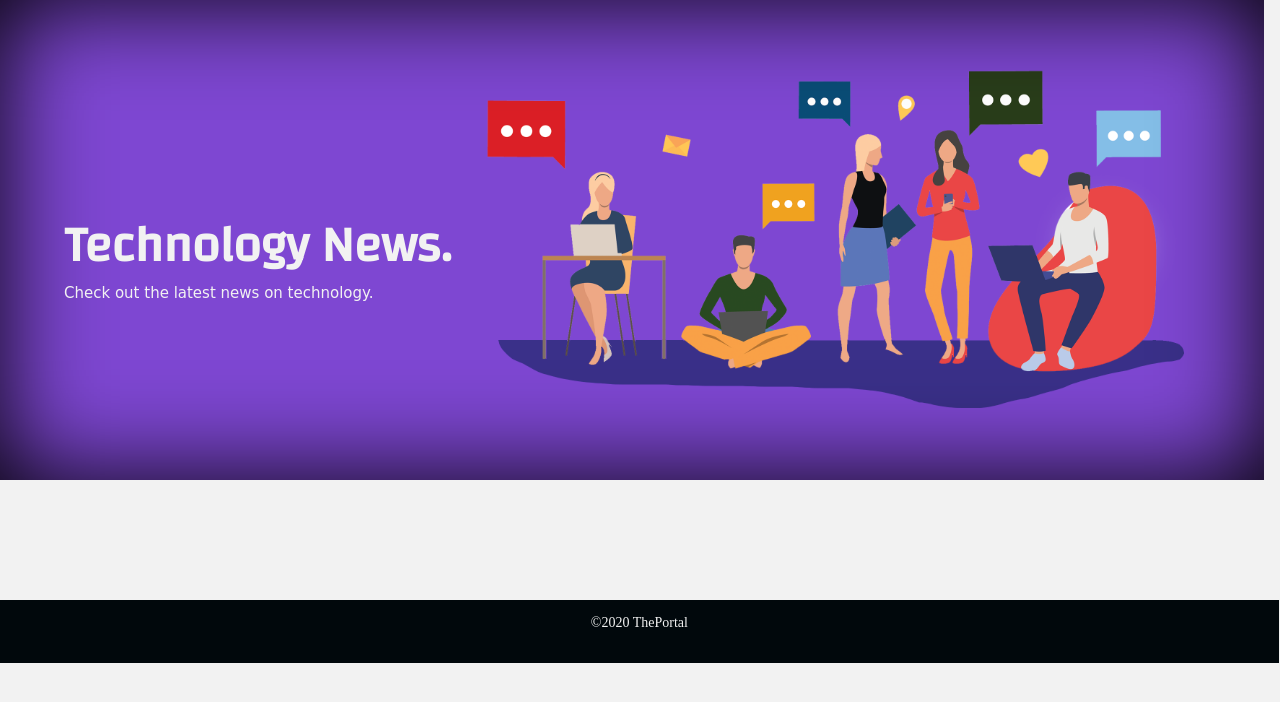
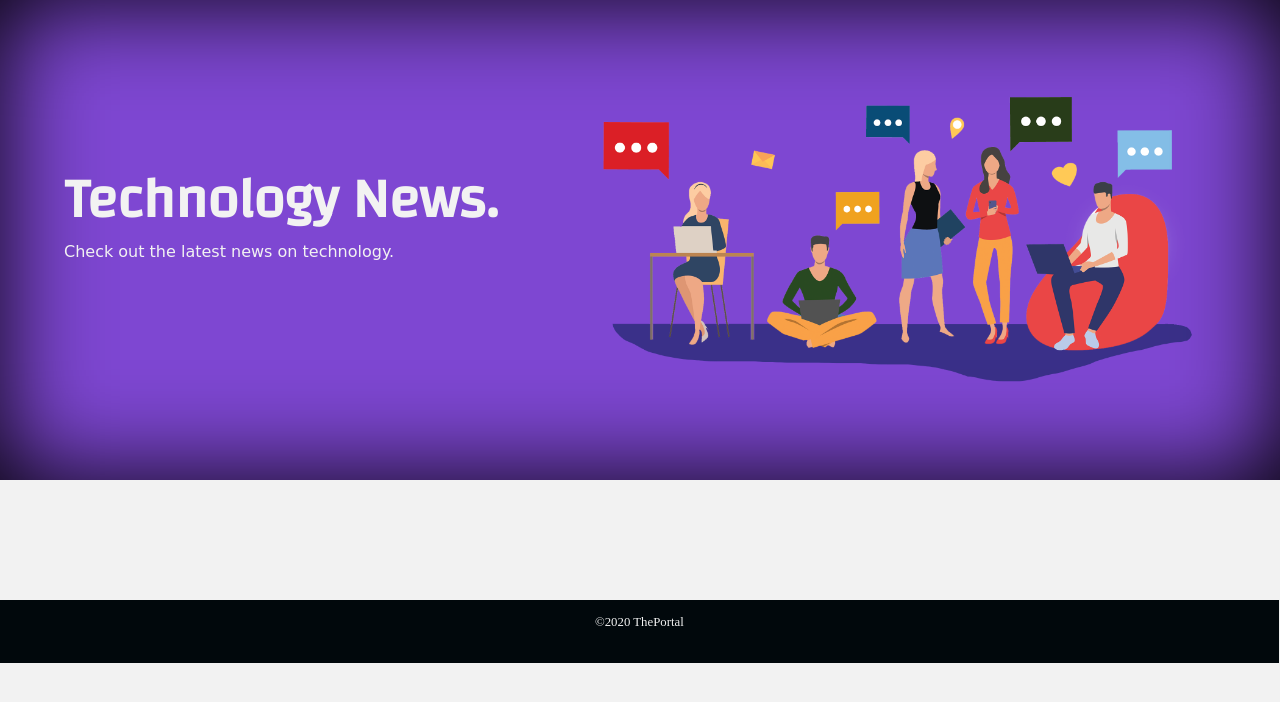
Before and after one commit to angelacoronel/midterm, a PHP site: page /dev.php in a window 1280 px wide. Shown: the part 60-762 px from the top of the page. Run offline with PHP 8.4, Linux system fonts and the light colour scheme; data that the repository does not hold is empty; some web fonts are replaced.

Commit message:
Updated(2)

```diff
--- a/css/style.css
+++ b/css/style.css
@@ -19,8 +19,12 @@ body {
 .body{
   font-family: 'Maitree', serif;
 }
+.greeting-text{
+  font-size: 2.5rem;
+  line-height: 1rem;
+}
 .header-size{
-  font-size: 30px;
+  font-size: 2rem;
   line-height: 1rem;
 }
 
@@ -51,7 +55,7 @@ body {
   display: flex;
   flex-direction: column;
   border: 0px solid black;
-  width: 98.75vw;
+  width: contain;
   justify-content: center;
 }
 .wrap a{
@@ -68,7 +72,7 @@ body {
 .wrap1 {
   display: flex;
   border: 0px solid black;
-  width: 98.75vw;
+  width: contain;
   justify-content: center;
 }
 .wrap1 a{
@@ -200,7 +204,7 @@ body {
   justify-content: center;
   padding-top: 15px;
   font-family: 'Maitree', serif;
-  font-size: 14px;
+  font-size: 0.8rem;
 }
 nav a {
   text-decoration: none;
@@ -212,11 +216,11 @@ nav a {
 #hero {
   border: 0px solid red;
   height: 90vh;
-  width: 98.75vw;
+  width: contain;
   background-image: url("../images/heroo.png");
-  background-size: 60%;
+  background-size: 50%;
   background-repeat: no-repeat;
-  background-position-y: 100%;
+  background-position-y: 50%;
   background-position-x: 90%;
   z-index: -1;
   background-color: #7e47d2;
@@ -229,9 +233,9 @@ nav a {
 #hero1 {
   border: 0px solid red;
   height: 60vh;
-  width: 98.75vw;
+  width: contain;
   background-image: url("../images/heroo.png");
-  background-size: 60%;
+  background-size: 50%;
   background-repeat: no-repeat;
   background-position-y: 50%;
   background-position-x: 90%;
@@ -271,15 +275,15 @@ nav a {
 
 .hero-header {
   font-family: 'Changa', sans-serif;
-  line-height: 2.5rem;
+  line-height: 3rem;
   color: #f2f2f2;
   font-weight: Bold;
-  font-size: 50px;
+  font-size: 3.5rem;
   margin-bottom: 35vh;
   margin-left: 5vw;
 }
 .hero-header p {
-  font-size: 15px;
+  font-size: 1rem;
   font-weight: lighter;
   font-family: 'Offside', cursive;
   line-height: 1.5rem;
@@ -287,14 +291,14 @@ nav a {
 .hero-header1 {
   font-family: 'Changa', sans-serif;
   font-weight: Bold;
-  font-size: 50px;
-  margin-bottom: 20vh;
+  font-size: 3.5rem;
+  margin-bottom: 25vh;
   margin-left: 5vw;
-  line-height: 2.5rem;
+  line-height: 3rem;
   color: #f2f2f2;
 }
 .hero-header1 p {
-  font-size: 15px;
+  font-size: 1rem;
   font-weight: lighter;
   font-family: 'Offside', cursive;
   line-height: 1.5rem;
```
